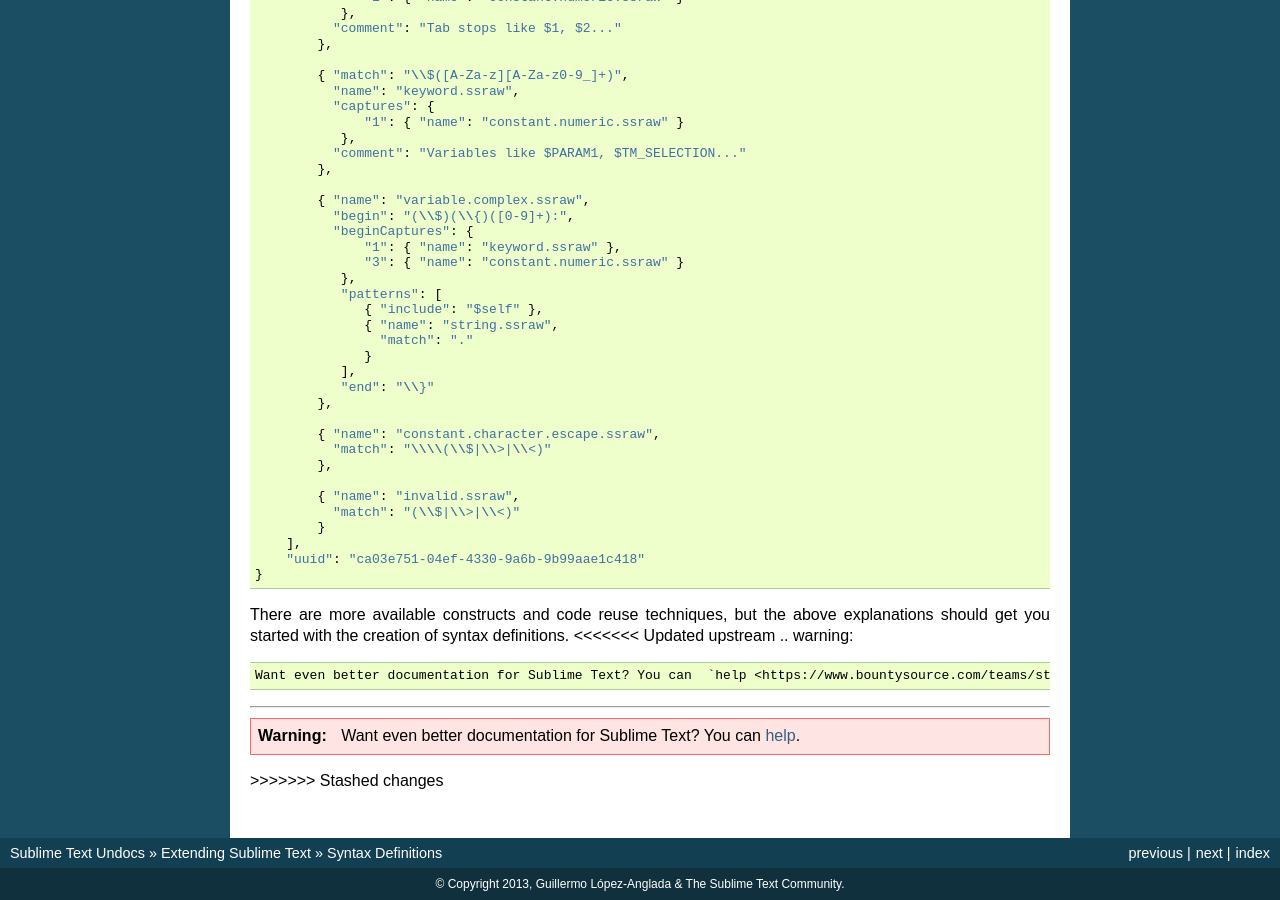
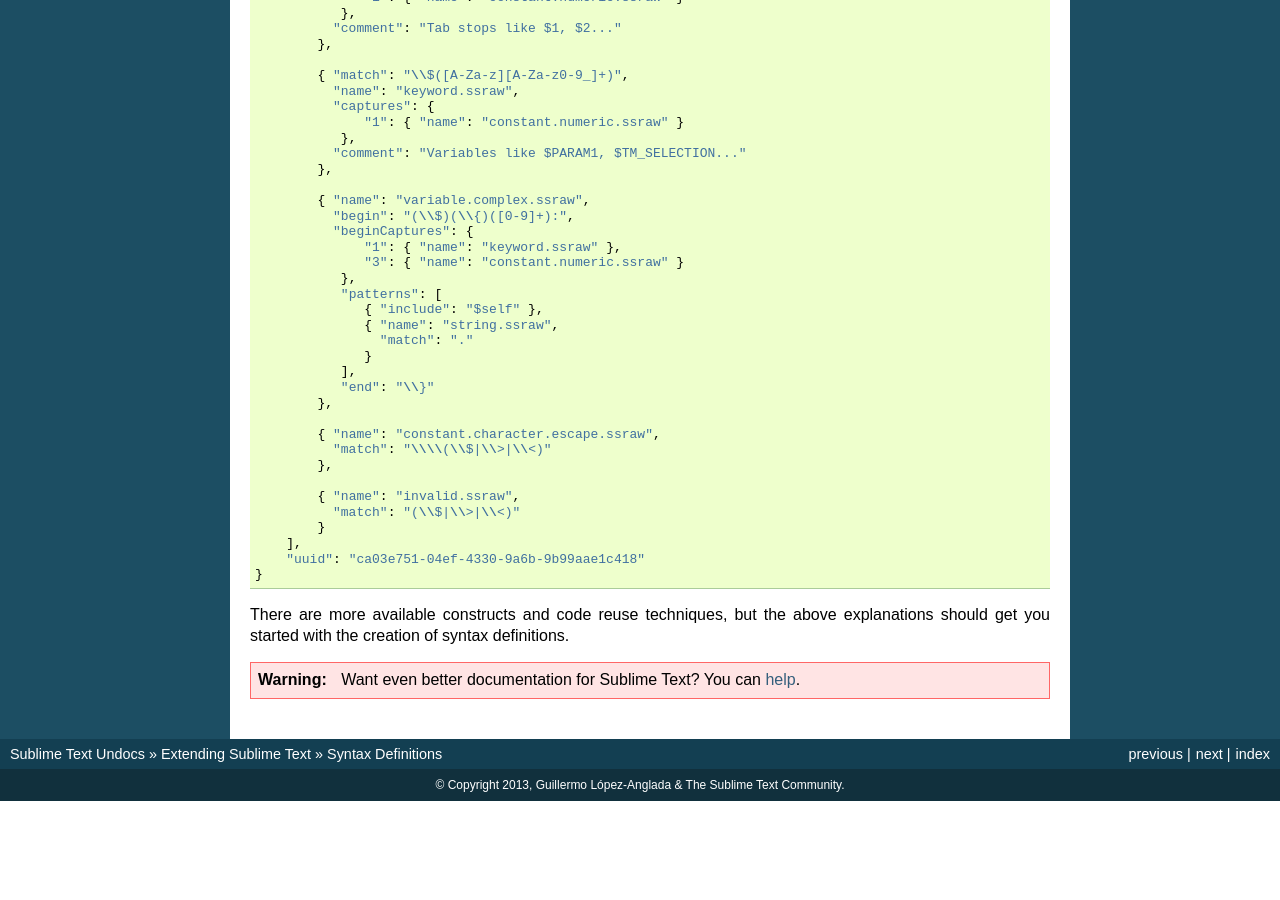
Before and after one commit to guillermooo/sublime-undocs, a Sphinx documentation site: the page built from source/extensibility/syntaxdefs.rst, in a window 1280 px wide and 900 px high, scrolled down 7987 px. Built offline with Sphinx 7.4.7, drawn with Linux system fonts in a browser that asks for light colours; after the commit the page ends 8788 px from its top, so only the background shows below that.

Commit message:
fix bottom banner

```diff
--- a/source/extensibility/syntaxdefs.rst
+++ b/source/extensibility/syntaxdefs.rst
@@ -534,14 +534,6 @@ At long last, here's the final syntax definition::
 
 There are more available constructs and code reuse techniques, but the above
 explanations should get you started with the creation of syntax definitions.
-<<<<<<< Updated upstream
-.. warning::
-
-   Want even better documentation for Sublime Text? You can  `help <https://www.bountysource.com/teams/st-undocs/fundraiser>`_.
-=======
-
 
 .. warning::
-
    Want even better documentation for Sublime Text? You can `help <https://www.bountysource.com/teams/st-undocs/fundraiser>`_.
->>>>>>> Stashed changes
```
